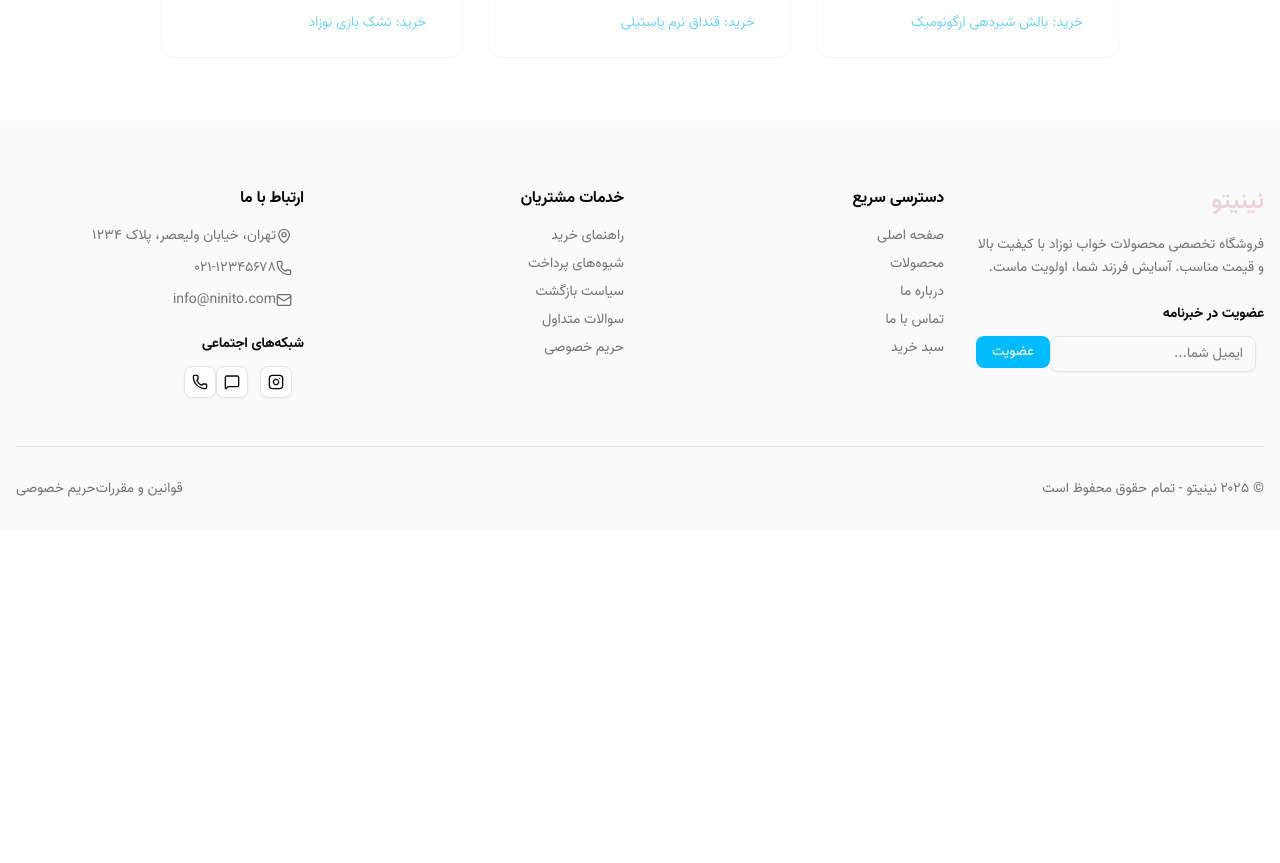
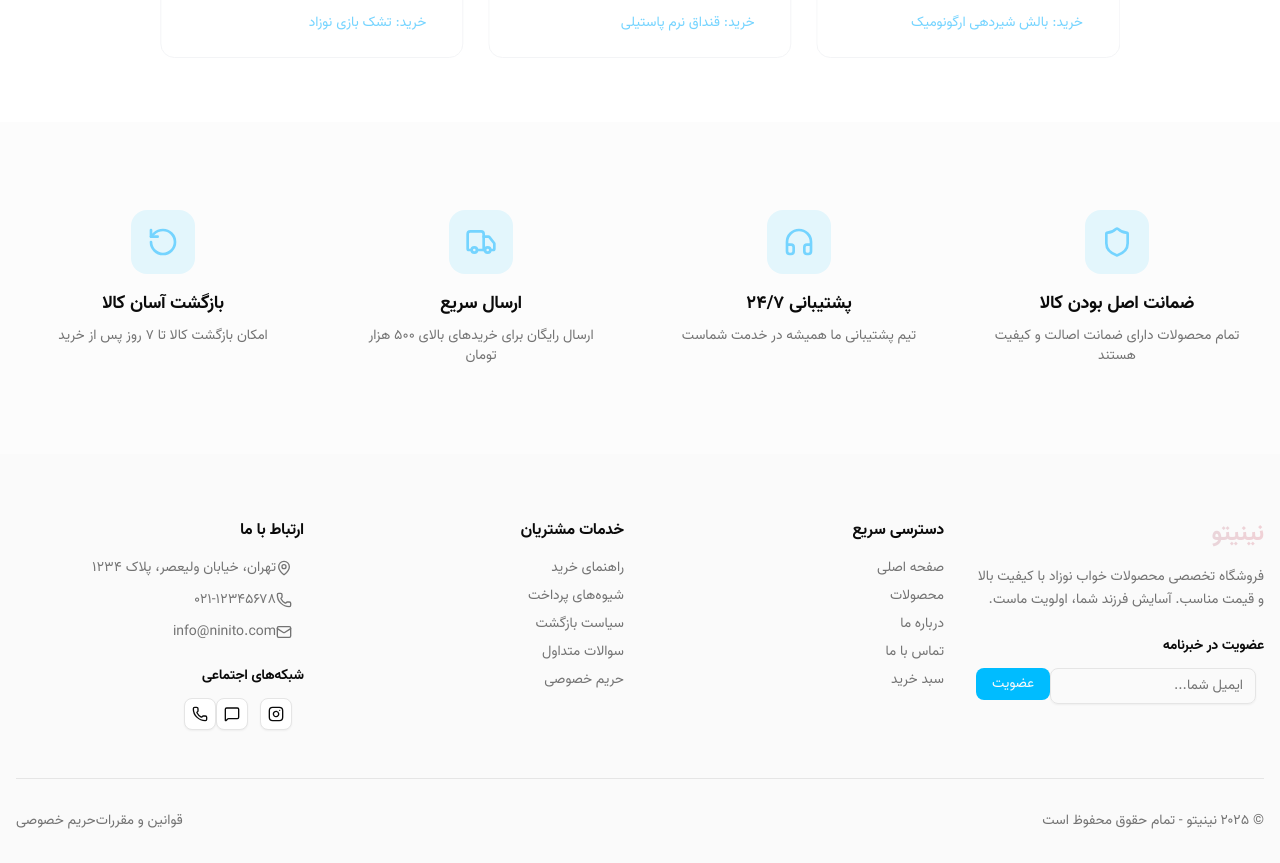
Before and after one commit to LoopCrafter/ninito-client, a Next.js app: page / in a window 1280 px wide. Shown: the part 3640-4503 px from the top of the page. Before the commit the page ends 4171 px from the top, so only its background shows below. Built offline with nearby package versions, Linux system fonts and the light colour scheme.

Commit message:
Implemented Features Section in home page

```diff
--- a/app/page.tsx
+++ b/app/page.tsx
@@ -1,4 +1,5 @@
 import { CategoriesSection } from "@/components/categories-section";
+import { FeaturesSection } from "@/components/feature-section";
 import FeaturedProducts from "@/components/featured-products";
 import { HeroSection } from "@/components/hero-section";
 import PopulateProducts from "@/components/populate-products";
@@ -14,6 +15,7 @@ export default function Home() {
       <WhyNinito />
       <PopulateProducts />
       <ReviewSection />
+      <FeaturesSection />
     </div>
   );
 }
--- /dev/null
+++ b/components/feature-section.tsx
@@ -0,0 +1,49 @@
+import { Shield, Headphones, Truck, RotateCcw } from "lucide-react";
+
+const features = [
+  {
+    icon: Shield,
+    title: "ضمانت اصل بودن کالا",
+    description: "تمام محصولات دارای ضمانت اصالت و کیفیت هستند",
+  },
+  {
+    icon: Headphones,
+    title: "پشتیبانی ۲۴/۷",
+    description: "تیم پشتیبانی ما همیشه در خدمت شماست",
+  },
+  {
+    icon: Truck,
+    title: "ارسال سریع",
+    description: "ارسال رایگان برای خریدهای بالای ۵۰۰ هزار تومان",
+  },
+  {
+    icon: RotateCcw,
+    title: "بازگشت آسان کالا",
+    description: "امکان بازگشت کالا تا ۷ روز پس از خرید",
+  },
+];
+
+export function FeaturesSection() {
+  return (
+    <section className="py-16 bg-muted/30">
+      <div className="container mx-auto px-4">
+        <div className="grid grid-cols-1 md:grid-cols-2 lg:grid-cols-4 gap-6">
+          {features.map((feature, index) => {
+            const IconComponent = feature.icon;
+            return (
+              <div key={index} className="text-center p-6">
+                <div className="inline-flex items-center justify-center w-16 h-16 rounded-2xl bg-sky-400/10 mb-4">
+                  <IconComponent className="h-8 w-8 text-sky-300" />
+                </div>
+                <h3 className="font-semibold text-lg mb-2">{feature.title}</h3>
+                <p className="text-muted-foreground text-sm">
+                  {feature.description}
+                </p>
+              </div>
+            );
+          })}
+        </div>
+      </div>
+    </section>
+  );
+}
```
